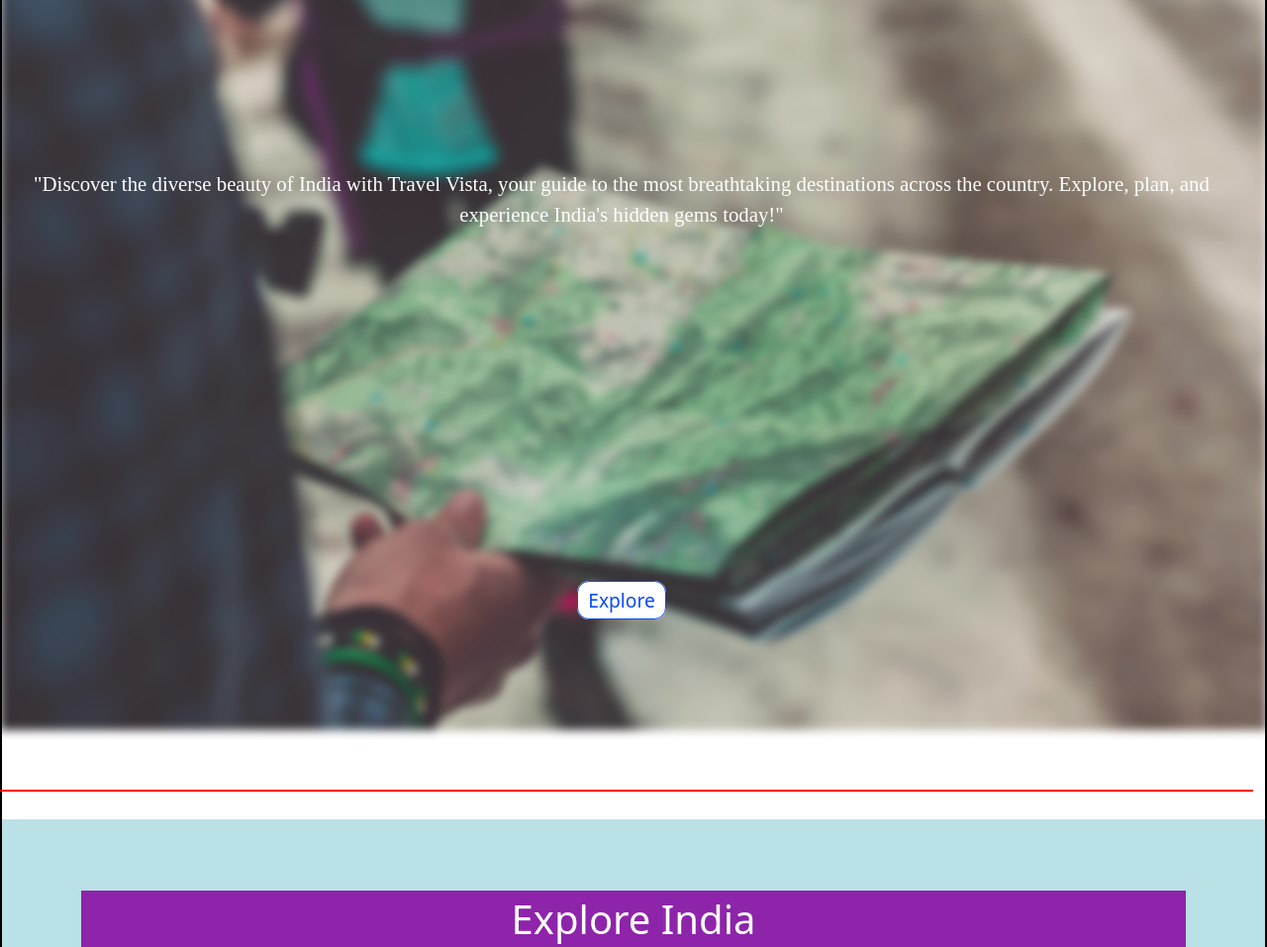
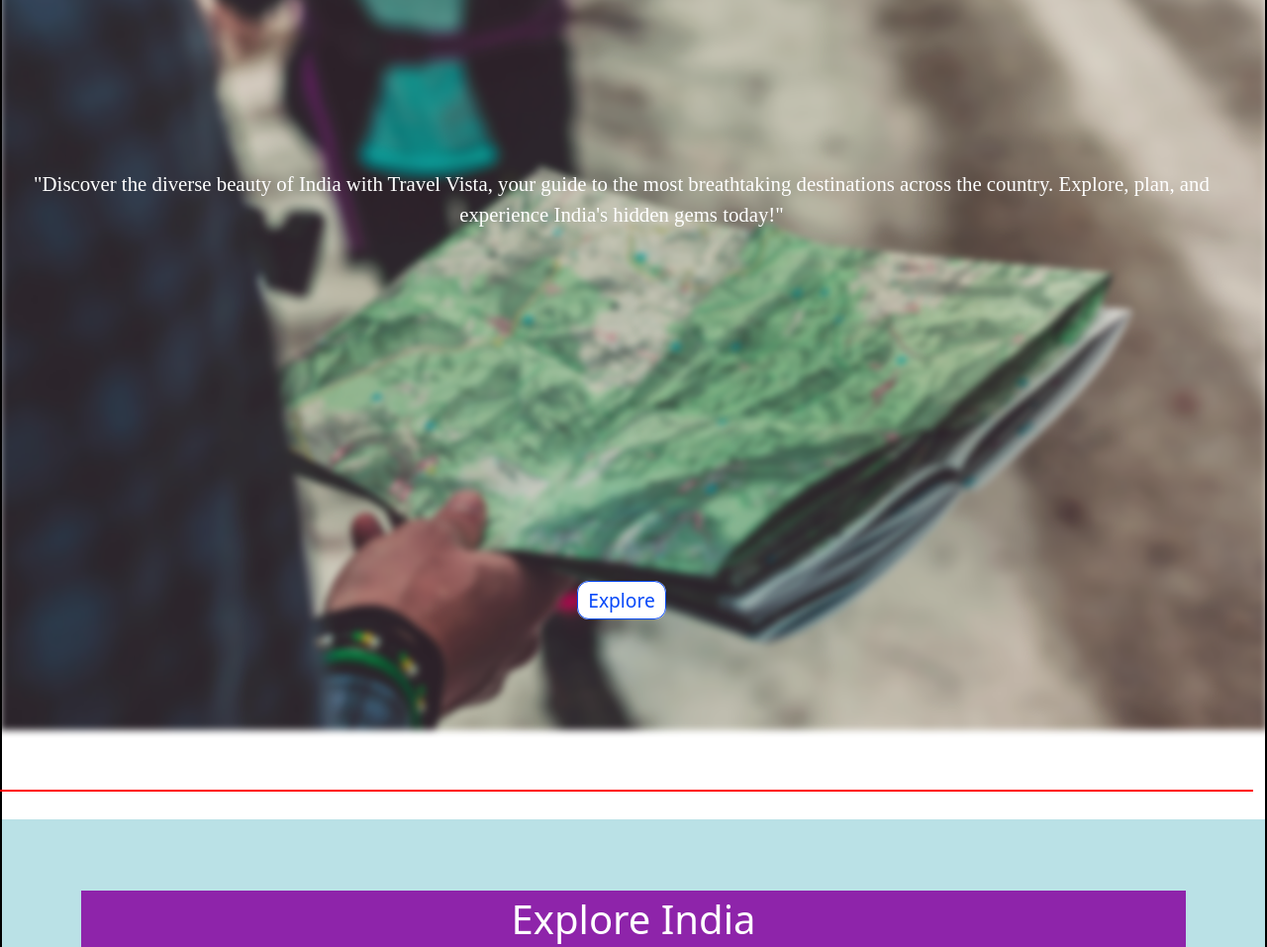
Before and after one commit to webdevavi96/myproject, a Django app: page /home/ in a window 1280 px wide. Shown: the part 62-1019 px from the top of the page at 99% size. Run offline with Django 5.2, Linux system fonts and the light colour scheme; some web fonts are replaced.

Commit message:
update style.css

```diff
--- a/General/static/css/style.css
+++ b/General/static/css/style.css
@@ -129,8 +129,8 @@
   background-size: cover;
   background-repeat: no-repeat;
   background-position: center;
-  filter: blur(5px);
-  opacity: 0.89;
+  filter: blur(3.5px);
+  opacity: 0.95;
   z-index: -1;
   position: absolute;
   height: 100%;
```
